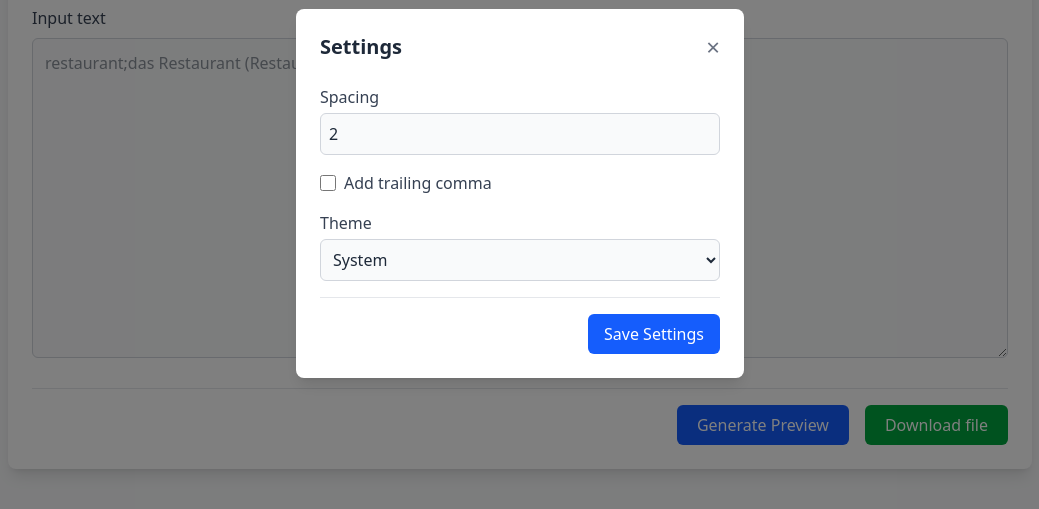
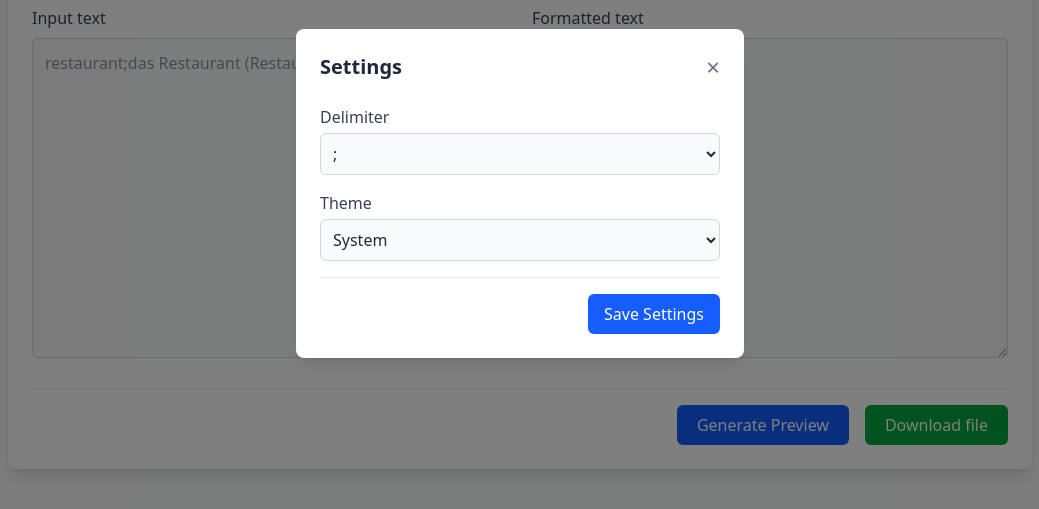
Before and after one commit to kimoofey/anki-reverse-flashcards, an Astro site: page / in a window 1280 px wide. Both pictures are taken after a click on the button "Settings ⚙️". Shown: the part 207-716 px from the top of the page, without its empty margins (120-1159 px from the left). Built offline with nearby package versions, Linux system fonts and the light colour scheme; Astro itself is replaced by a stand-in of ours.

Commit message:
remove unused settings

```diff
--- a/src/components/SettingsDialog.astro
+++ b/src/components/SettingsDialog.astro
@@ -20,7 +20,7 @@ import "./SettingsDialog.css";
       </header>
 
       <form class="space-y-4" method="dialog">
-        <div>
+        <!-- <div>
           <label
             for="spacing"
             class="block text-gray-700 dark:text-gray-300 font-medium"
@@ -35,9 +35,9 @@ import "./SettingsDialog.css";
             value="2"
             class="mt-1 w-full border border-gray-300 dark:border-gray-600 rounded-md p-2 bg-gray-50 dark:bg-gray-900 text-gray-800 dark:text-gray-100"
           />
-        </div>
+        </div> -->
 
-        <div class="flex items-center">
+        <!-- <div class="flex items-center">
           <input
             type="checkbox"
             id="trailingComma"
@@ -48,6 +48,18 @@ import "./SettingsDialog.css";
             class="ml-2 text-gray-700 dark:text-gray-300"
             >Add trailing comma</label
           >
+        </div> -->
+
+        <div>
+          <label class="block text-gray-700 dark:text-gray-300 font-medium mb-1"
+            >Delimiter</label
+          >
+          <select
+            id="delimiterSelect"
+            class="w-full border border-gray-300 dark:border-gray-600 rounded-md p-2 bg-gray-50 dark:bg-gray-900 text-gray-800 dark:text-gray-100"
+          >
+            <option value=";">;</option>
+          </select>
         </div>
 
         <div>
@@ -59,8 +71,8 @@ import "./SettingsDialog.css";
             class="w-full border border-gray-300 dark:border-gray-600 rounded-md p-2 bg-gray-50 dark:bg-gray-900 text-gray-800 dark:text-gray-100"
           >
             <option value="system">System</option>
-            <option value="light">Light</option>
-            <option value="dark">Dark</option>
+            <!-- <option value="light">Light</option> -->
+            <!-- <option value="dark">Dark</option> -->
           </select>
         </div>
 
```
